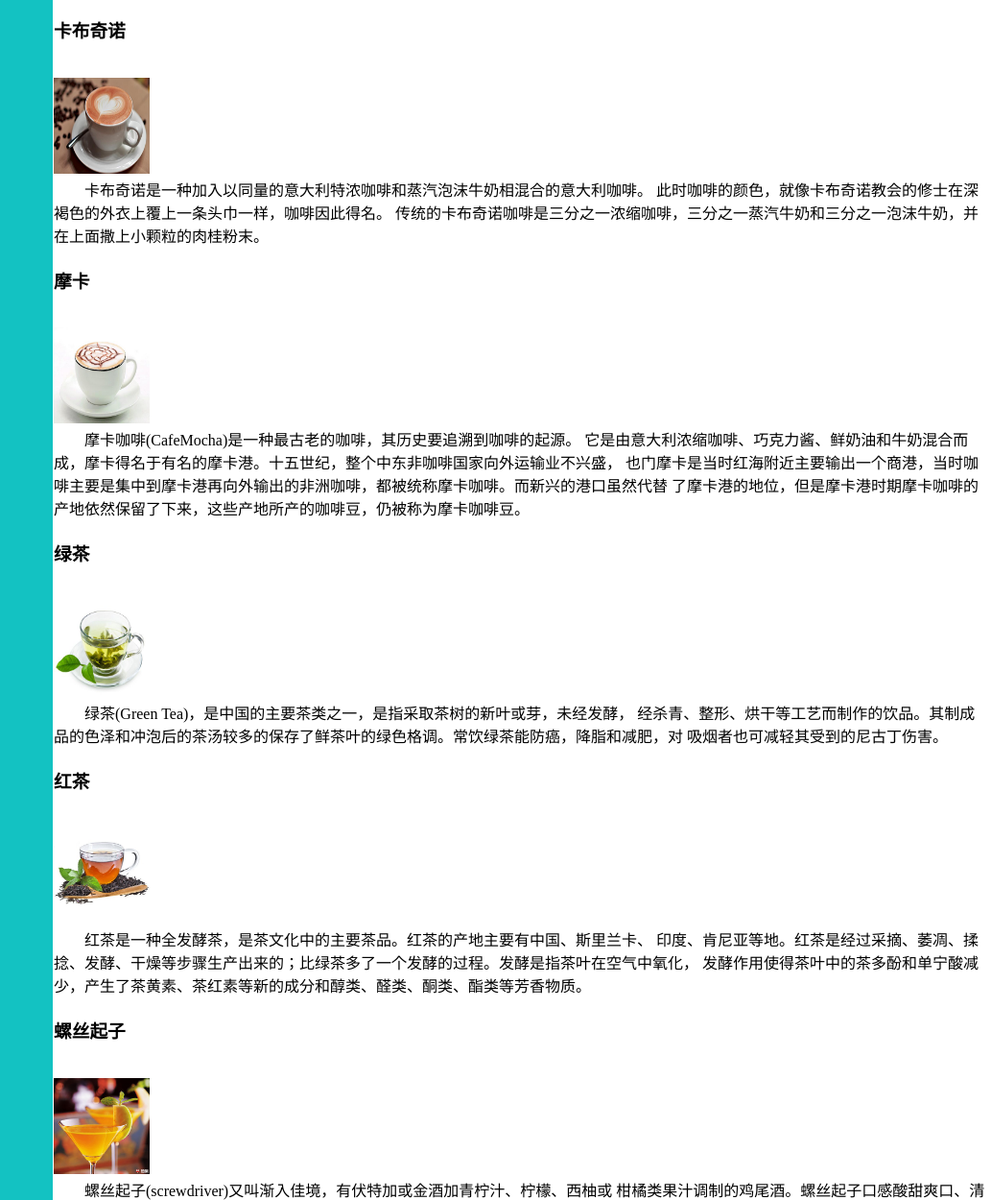
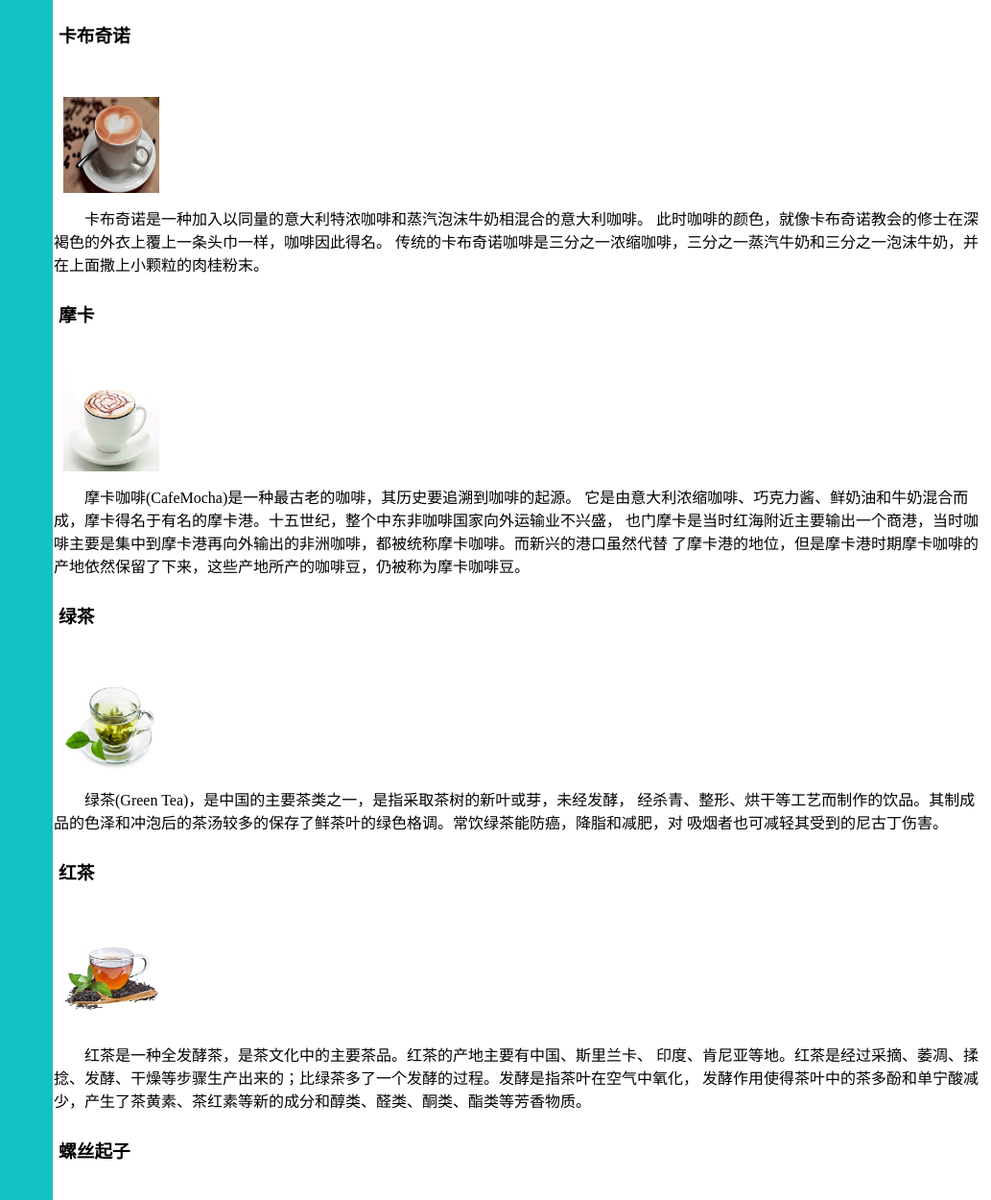
Before and after one commit to Dogguang/workspace, a plain HTML site: page coffee.html in a window 1280 px wide. Shown: the part 685-1935 px from the top of the page at 96% size, without its empty margins (247-1280 px from the left). Drawn offline with Linux system fonts and the light colour scheme.

Commit message:
coffee2.0

```diff
--- a/coffee.html
+++ b/coffee.html
@@ -11,7 +11,7 @@
 <body style="padding: 0px; margin: 0px;">
     <table  cellspacing='0' rowspacing='0'>
         <tr>
-            <th style="width: 800px;text-align: center;background-color:#ffec3d; color: white;" colspan="4">
+            <th  style="text-align: center;background-color:#ffec3d; color: white;height: 80px;" colspan="4">
             <h1><img src="images/logo.png" alt="logo" style="width: 40px;height: 40px; vertical-align: middle;">欢迎光临，一米扬光！</h1>
             </th>
         </tr>
@@ -56,8 +56,8 @@
         </tr>
         <tr>
             <td colspan="3" id="here1" >
-                <h3>卡布奇诺</h3><br>
-                <img src="images/卡布奇诺.jpg" alt="卡布奇诺" style="width: 100px;height: 100px;"><br>
+                <h3 style="padding: 5px;">卡布奇诺</h3><br>
+                <img src="images/卡布奇诺.jpg" alt="卡布奇诺" style="width: 100px;height: 100px; padding: 10px;"><br>
                 &nbsp;&nbsp;&nbsp;&nbsp;&nbsp;&nbsp;&nbsp;&nbsp;卡布奇诺是一种加入以同量的意大利特浓咖啡和蒸汽泡沫牛奶相混合的意大利咖啡。
                 此时咖啡的颜色，就像卡布奇诺教会的修士在深褐色的外衣上覆上一条头巾一样，咖啡因此得名。
                 传统的卡布奇诺咖啡是三分之一浓缩咖啡，三分之一蒸汽牛奶和三分之一泡沫牛奶，并在上面撒上小颗粒的肉桂粉末。
@@ -65,8 +65,8 @@
         </tr>
         <tr>
             <td colspan="3" id="here2">
-                <h3>摩卡</h3><br>
-                <img src="images/摩卡.jpg" alt="摩卡" style="width: 100px;height: 100px;"><br>
+                <h3 style="padding: 5px;">摩卡</h3><br>
+                <img src="images/摩卡.jpg" alt="摩卡" style="width: 100px;height: 100px;padding: 10px;"><br>
                 &nbsp;&nbsp;&nbsp;&nbsp;&nbsp;&nbsp;&nbsp;&nbsp;摩卡咖啡(CafeMocha)是一种最古老的咖啡，其历史要追溯到咖啡的起源。
                 它是由意大利浓缩咖啡、巧克力酱、鲜奶油和牛奶混合而成，摩卡得名于有名的摩卡港。十五世纪，整个中东非咖啡国家向外运输业不兴盛，
                 也门摩卡是当时红海附近主要输出一个商港，当时咖啡主要是集中到摩卡港再向外输出的非洲咖啡，都被统称摩卡咖啡。而新兴的港口虽然代替
@@ -75,8 +75,8 @@
         </tr>
         <tr>
                 <td colspan="3" id="here3">
-                    <h3>绿茶</h3><br>
-                    <img src="images/绿茶.jpg" alt="绿茶" style="width: 100px;height: 100px;"><br>
+                    <h3 style="padding: 5px;">绿茶</h3><br>
+                    <img src="images/绿茶.jpg" alt="绿茶" style="width: 100px;height: 100px;padding: 10px;"><br>
                     &nbsp;&nbsp;&nbsp;&nbsp;&nbsp;&nbsp;&nbsp;&nbsp;绿茶(Green Tea)，是中国的主要茶类之一，是指采取茶树的新叶或芽，未经发酵，
                     经杀青、整形、烘干等工艺而制作的饮品。其制成品的色泽和冲泡后的茶汤较多的保存了鲜茶叶的绿色格调。常饮绿茶能防癌，降脂和减肥，对
                     吸烟者也可减轻其受到的尼古丁伤害。
@@ -84,8 +84,8 @@
         </tr>
         <tr>
                 <td colspan="3" id="here4">
-                    <h3>红茶</h3><br>
-                    <img src="images/红茶.jpg" alt="红茶" style="width: 100px;height: 100px;"><br>
+                    <h3 style="padding: 5px;">红茶</h3><br>
+                    <img src="images/红茶.jpg" alt="红茶" style="width: 100px;height: 100px;padding:  10px;"><br>
                     &nbsp;&nbsp;&nbsp;&nbsp;&nbsp;&nbsp;&nbsp;&nbsp;红茶是一种全发酵茶，是茶文化中的主要茶品。红茶的产地主要有中国、斯里兰卡、
                     印度、肯尼亚等地。红茶是经过采摘、萎凋、揉捻、发酵、干燥等步骤生产出来的；比绿茶多了一个发酵的过程。发酵是指茶叶在空气中氧化，
                     发酵作用使得茶叶中的茶多酚和单宁酸减少，产生了茶黄素、茶红素等新的成分和醇类、醛类、酮类、酯类等芳香物质。
@@ -93,8 +93,8 @@
         </tr>
         <tr>
                 <td colspan="3" id="here5">
-                    <h3>螺丝起子</h3><br>
-                    <img src="images/螺丝起子.jpg" alt="螺丝起子" style="width: 100px;height: 100px;"><br>
+                    <h3 style="padding: 5px;">螺丝起子</h3><br>
+                    <img src="images/螺丝起子.jpg" alt="螺丝起子" style="width: 100px;height: 100px;padding: 10px;"><br>
                     &nbsp;&nbsp;&nbsp;&nbsp;&nbsp;&nbsp;&nbsp;&nbsp;螺丝起子(screwdriver)又叫渐入佳境，有伏特加或金酒加青柠汁、柠檬、西柚或
                     柑橘类果汁调制的鸡尾酒。螺丝起子口感酸甜爽口、清爽，清香微苦，淡淡的酒香带来纯粹的醇香，顷刻间伴随着微微醉意。在伊朗油田工作的
                     美国工人以螺丝起子将伏特加及柑橘类果汁搅匀后饮用，故而取名为螺丝起子。
@@ -102,15 +102,15 @@
         </tr>
         <tr>
                 <td colspan="3" id="here6">
-                    <h3>血腥玛丽</h3><br>
-                    <img src="images/血腥玛丽.jpg" alt="血腥玛丽" style="width: 100px;height: 100px;"><br>
+                    <h3 style="padding: 5px;">血腥玛丽</h3><br>
+                    <img src="images/血腥玛丽.jpg" alt="血腥玛丽" style="width: 100px;height: 100px;padding: 10px;"><br>
                     &nbsp;&nbsp;&nbsp;&nbsp;&nbsp;&nbsp;&nbsp;&nbsp;血腥玛丽（BloodyMary）在西方是一个十分流行的词汇。它广泛的知名度首先来自
                     于一种鸡尾酒，这种鸡尾酒由伏特加、番茄汁、柠檬片、芹菜根混合而制成，鲜红的蕃茄汁看起来很像鲜血，故而以此命名。血腥玛丽（BloodyMary）
                     这款鸡尾酒之所以火爆，是因为在西方“血腥玛丽”是年轻人中非常流行的一款通灵游戏。而在中国，平时人们去酒吧，这款鸡尾酒很少有人会去尝试。
                 </td>
         </tr>
         <tr>
-            <td colspan="4" style="background-color: #ffec3d;text-align: center;">
+            <td colspan="4" style="background-color: #ffec3d;text-align: center;height: 80px;">
                 版权所有 @ Dogguang
             </td>
         </tr>
```
